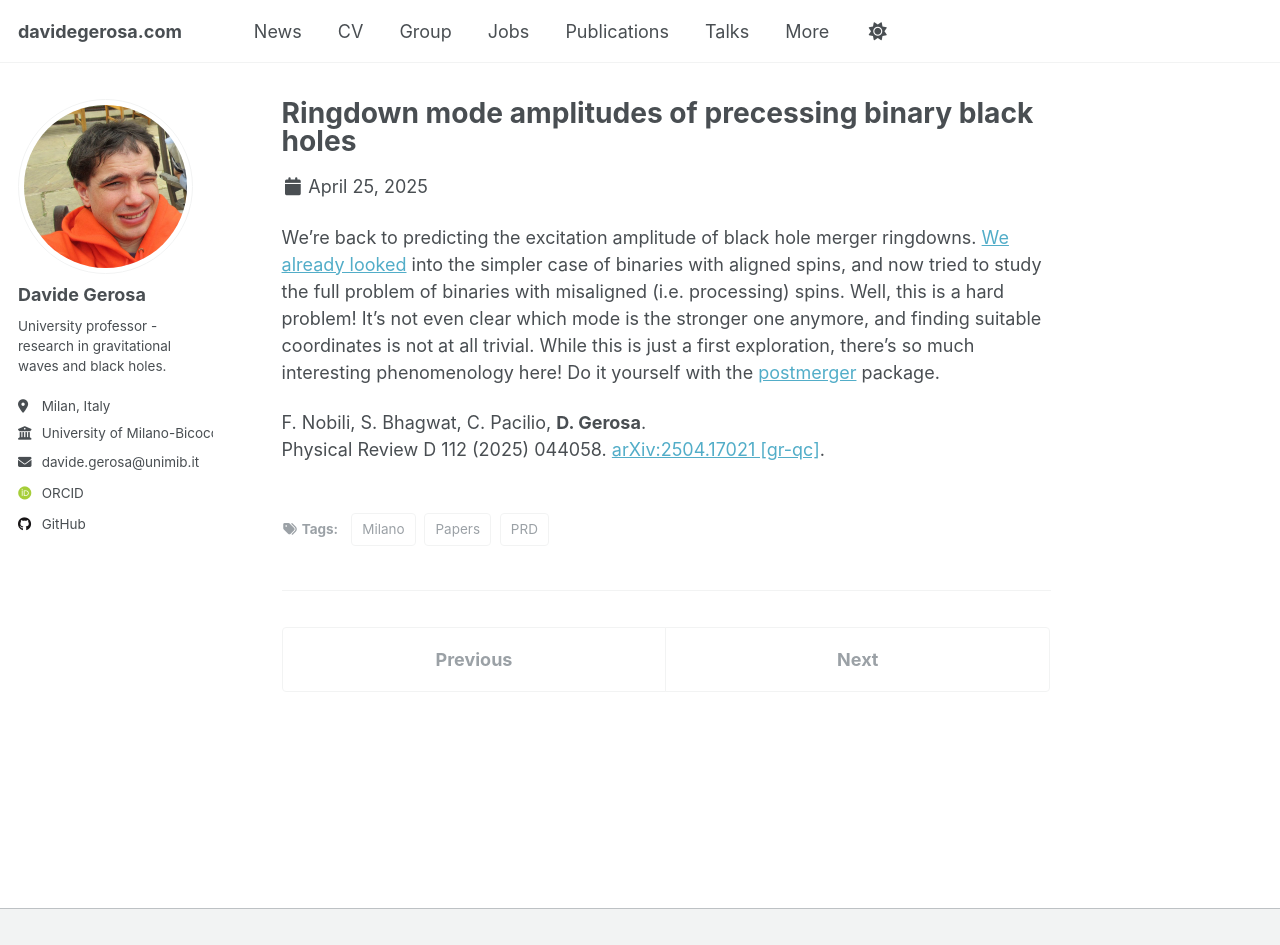
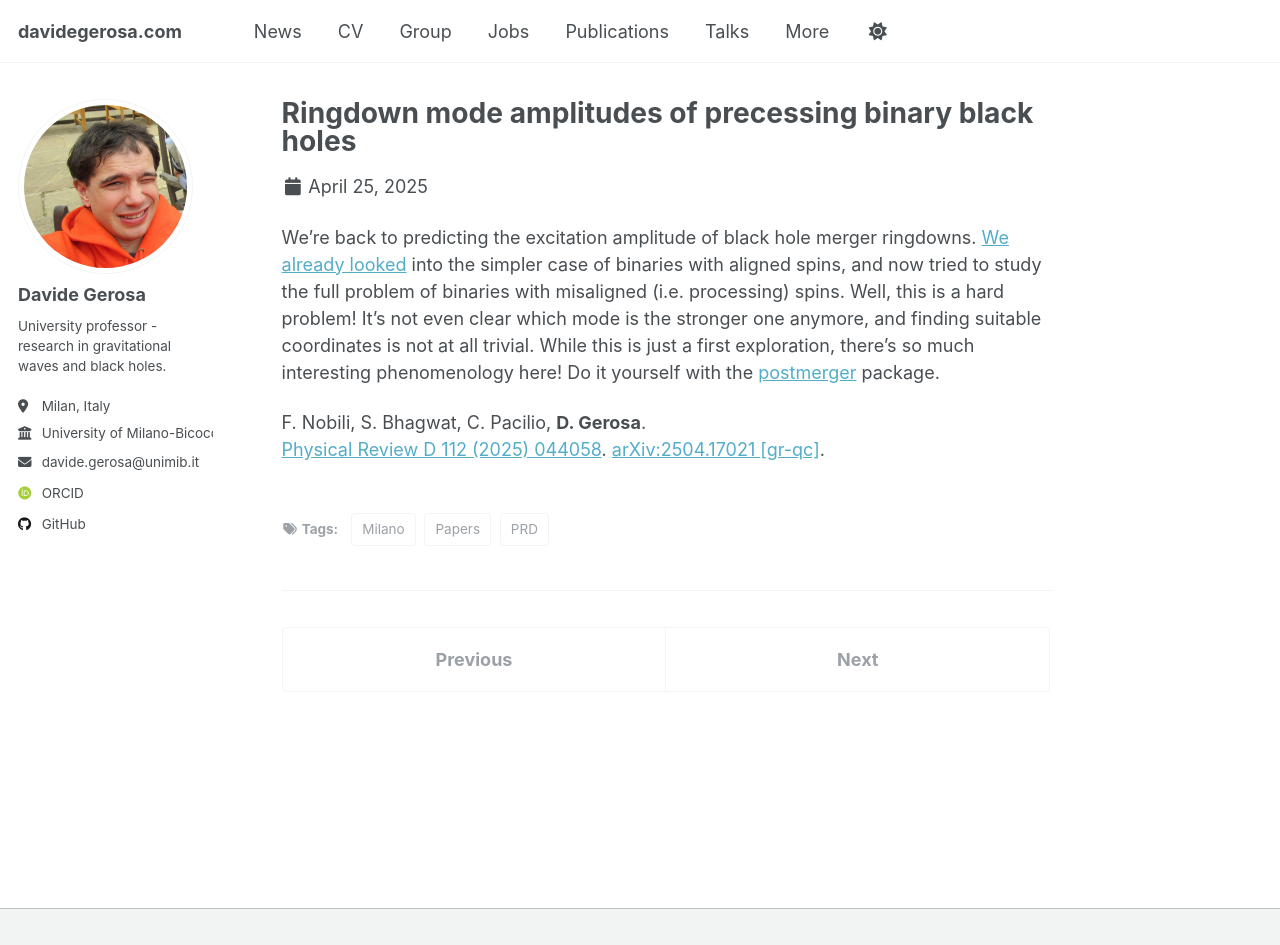
Before and after one commit to dgerosa/website, a Jekyll site: the page built from _posts/2025-04-25-ringdown-mode-amplitudes-of-precessing-binary-black-holes.md, in a window 1280 px wide and 945 px high. Built offline with Jekyll 4.4.1, drawn with Linux system fonts in a browser that asks for light colours; some web fonts are replaced; some of the changed lines change nothing that is shown.

Commit message:
Thu Sep  4 12:36:20 CEST 2025

```diff
--- a/_posts/2025-04-25-ringdown-mode-amplitudes-of-precessing-binary-black-holes.md
+++ b/_posts/2025-04-25-ringdown-mode-amplitudes-of-precessing-binary-black-holes.md
@@ -11,4 +11,4 @@
 We’re back to predicting the excitation amplitude of black hole merger ringdowns. [We already looked](https://arxiv.org/abs/2408.05276) into the simpler case of binaries with aligned spins, and now tried to study the full problem of binaries with misaligned (i.e. processing) spins. Well, this is a hard problem! It’s not even clear which mode is the stronger one anymore, and finding suitable coordinates is not at all trivial. While this is just a first exploration, there’s so much interesting phenomenology here! Do it yourself with the [postmerger](<https://github.com/cpacilio/postmerger>) package.
 
 F. Nobili, S. Bhagwat, C. Pacilio, **D. Gerosa**.\
-Physical Review D 112 (2025) 044058. [arXiv:2504.17021 [gr-qc]](https://arxiv.org/abs/2504.17021).
+[Physical Review D 112 (2025) 044058](https://journals.aps.org/prd/abstract/10.1103/cl3k-3xt2). [arXiv:2504.17021 [gr-qc]](https://arxiv.org/abs/2504.17021).
```
